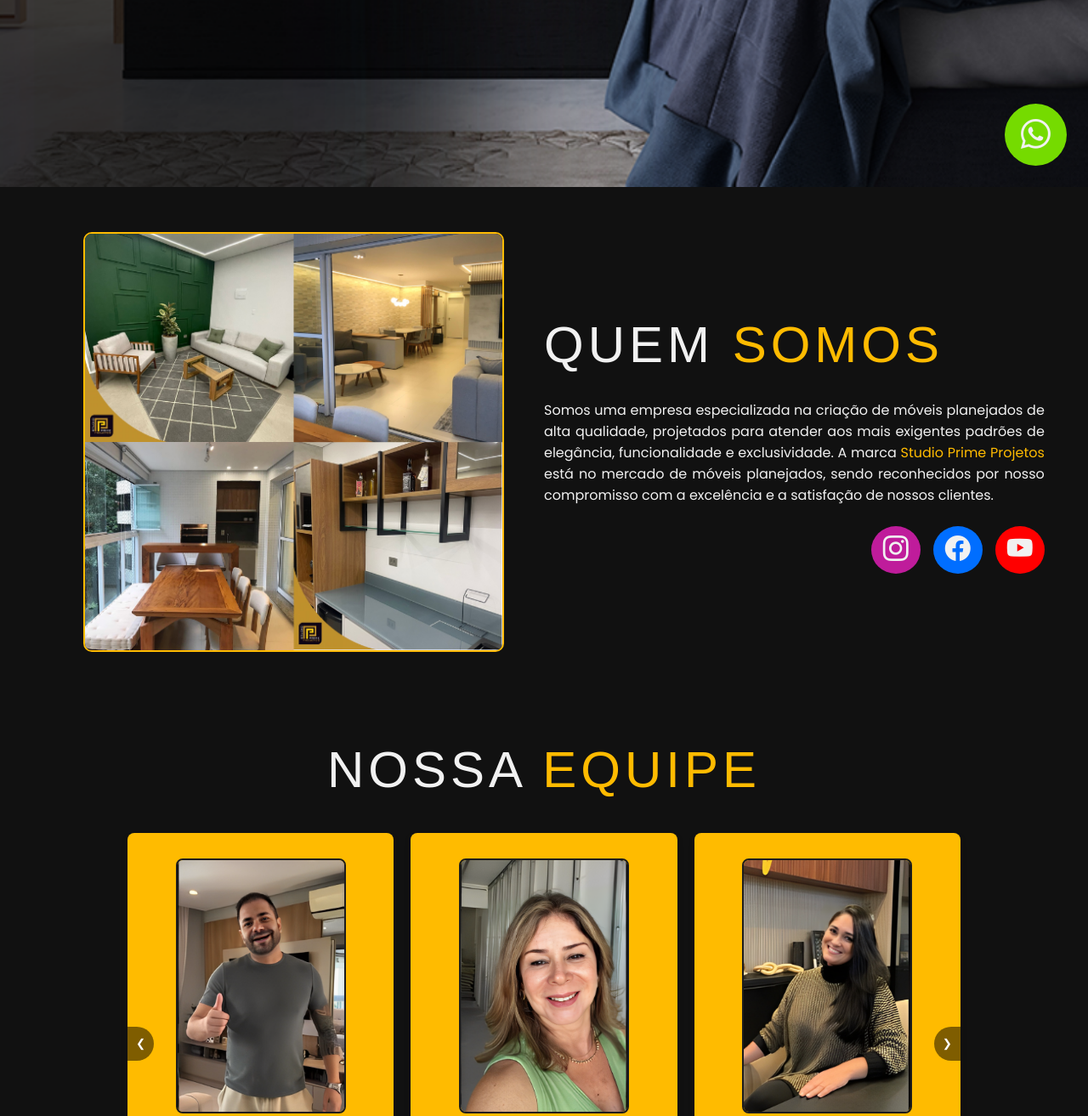
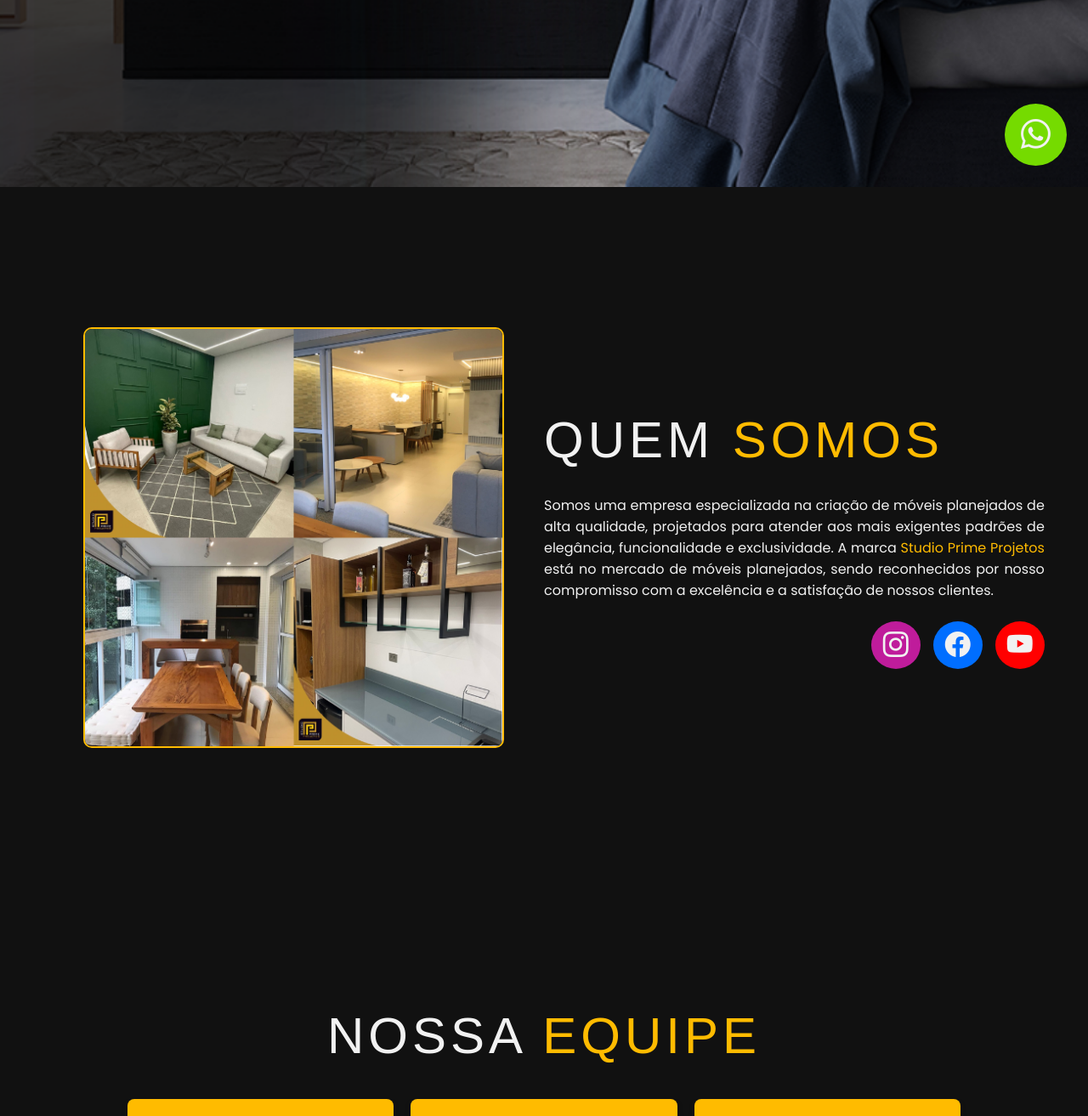
Before and after one commit to KleyOliveira/Studio-Prime-Projetos, a plain HTML site: page index.html in a window 1280 px wide. Shown: the part 580-1893 px from the top of the page at 85% size. Drawn offline with nearby package versions, Linux system fonts and the light colour scheme; a web font is replaced by a local one.

Commit message:
Add files via upload

```diff
--- a/assets/css/responsive.css
+++ b/assets/css/responsive.css
@@ -20,6 +20,16 @@
 
     .container-servicos {
         margin: -200px 0 -100px;
+    }
+}
+
+@media (max-width: 1366px){
+    .container-about{
+        margin: 1% 0;
+    }
+
+    .container-about-card{
+        margin: 100px 0 300px;
     }
 }
 
--- a/index.html
+++ b/index.html
@@ -276,7 +276,7 @@
         <h1>CONTATO</h1>
         <div class="whats">
             <h4>WhatsApp: </h4>
-            <p>(12) 23412-1234</p>
+            <p>(13) 97414-5162</p>
         </div>
         <div class="email">
             <h4>E-mail: </h4>
@@ -300,8 +300,6 @@
         </div>
     </div>
     </div>
-
-
 
     <footer>
         <div class="footer-container">
```
